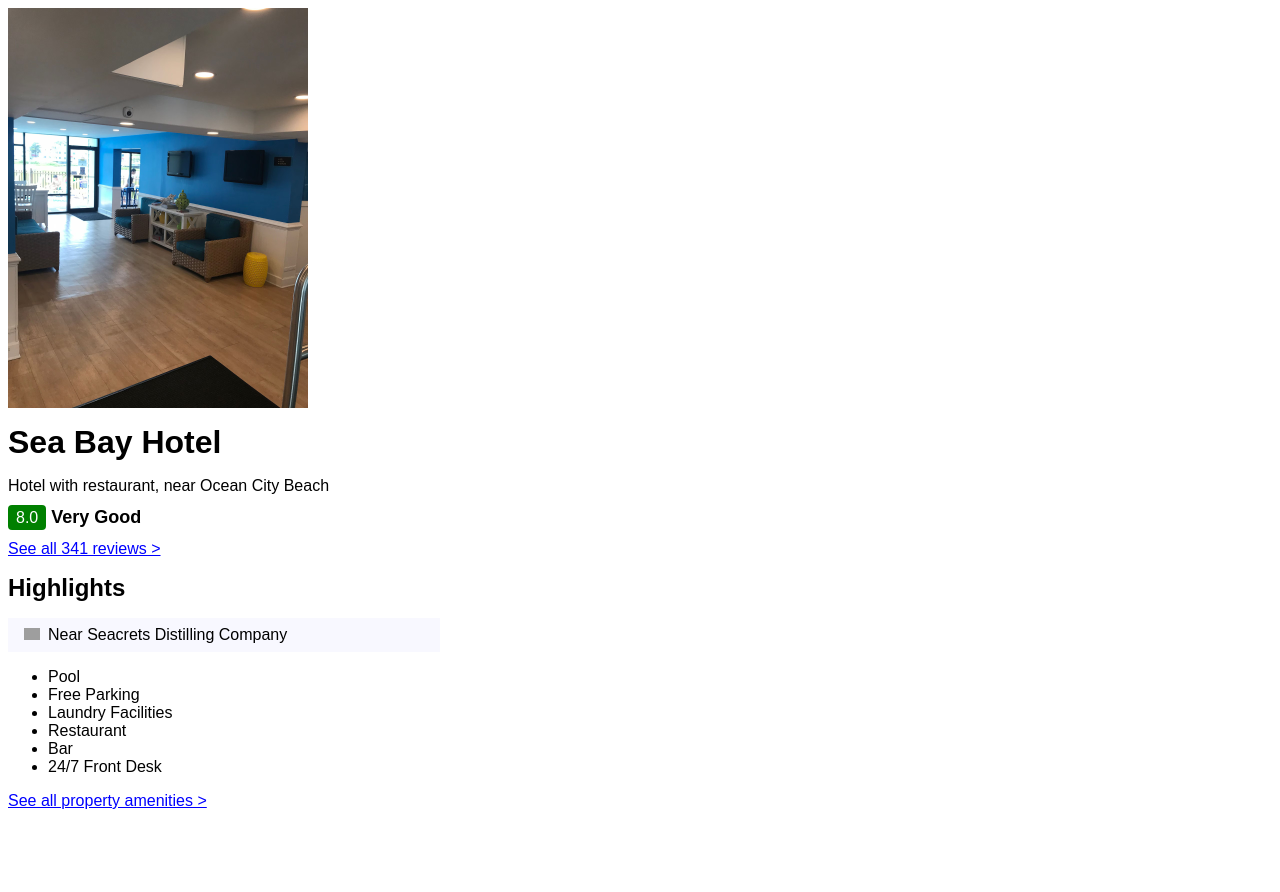
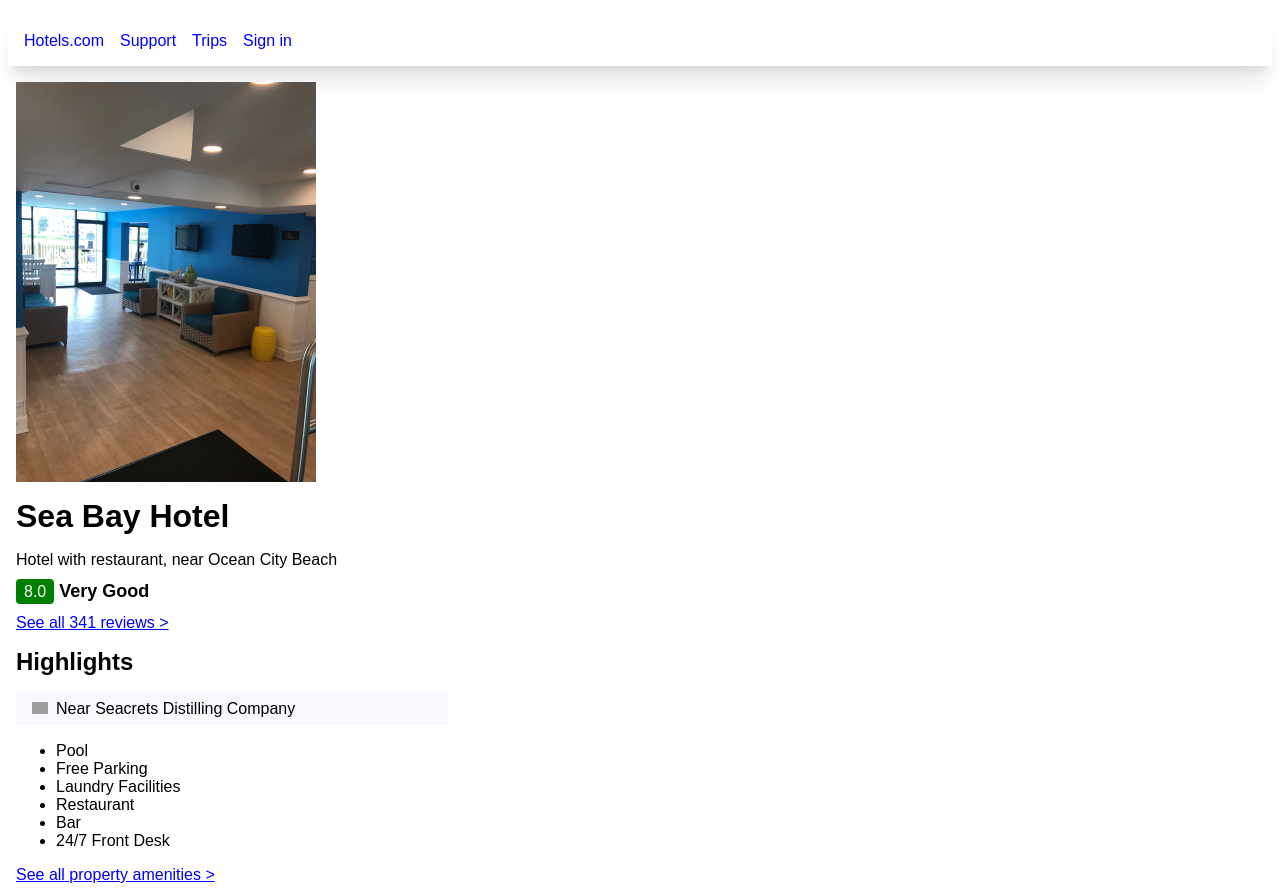
Before and after one commit to irfaan-jamarussadiq/hotels, a React (Vite) app: page / in a window 1280 px wide. Before the commit the page ends 818 px from the top, so only its background shows below. Built offline with nearby package versions, Linux system fonts and the light colour scheme; grey boxes are pictures that could not be loaded.

Commit message:
Add basic navigation bar

```diff
--- a/src/App.css
+++ b/src/App.css
@@ -1,3 +1,7 @@
+.Hotel {
+  margin-left: 8px;
+}
+
 .img-container {
   max-height: 400px;
 }
@@ -38,11 +42,22 @@
   margin-right: 8px;
 }
 
-.reviews-link, .amenities-link {
-  text-decoration: underline;
-  color: blue;
+.NavBar {
+  box-shadow: 0 20px 25px -5px rgb(0 0 0 / 0.1), 0 8px 10px -6px rgb(0 0 0 / 0.1);
 }
 
-.reviews-link:hover, .amenities-link:hover {
-  cursor: pointer;
+.nav-items {
+  margin-left: 8px;
+  padding: 16px 0;
+  display: flex;
+  justify-content: left;
 }
+
+.nav-item {
+  padding: 0 8px;
+  list-style-type: none;
+}
+
+.nav-link {
+  text-decoration: none;
+}
--- a/src/App.jsx
+++ b/src/App.jsx
@@ -4,9 +4,31 @@
 function App() {
   return (
     <div className='App'>
+      <NavBar />
       <Hotel />
     </div>
   )
 }
 
+function NavBar() {
+  return (
+    <nav className='NavBar'>
+      <ul className='nav-items'>
+        <li className='nav-item'>
+          <a className='nav-link'>Hotels.com</a>
+        </li>
+        <li className='nav-item'>
+          <a className='nav-link'>Support</a>
+        </li>
+        <li className='nav-item'>
+          <a className='nav-link'>Trips</a>
+        </li>
+        <li className='nav-item'>
+          <a className='nav-link'>Sign in</a>
+        </li>
+      </ul>
+    </nav>
+  )
+}
+
 export default App
--- a/src/Hotel.jsx
+++ b/src/Hotel.jsx
@@ -1,6 +1,6 @@
 function Hotel() {
   return (
-    <div className='hotel'>
+    <div className='Hotel'>
       <div className='img-container'>
         <img className='hotel-img' src='sea_bay_hotel.jpg' alt='Sea Bay Hotel' />
       </div>
--- a/src/index.css
+++ b/src/index.css
@@ -9,3 +9,12 @@
 h1 {
     font-size: 32px;
 }
+
+a {
+    text-decoration: underline;
+    color: blue;
+}
+
+a:hover {
+    cursor: pointer;
+}
```
